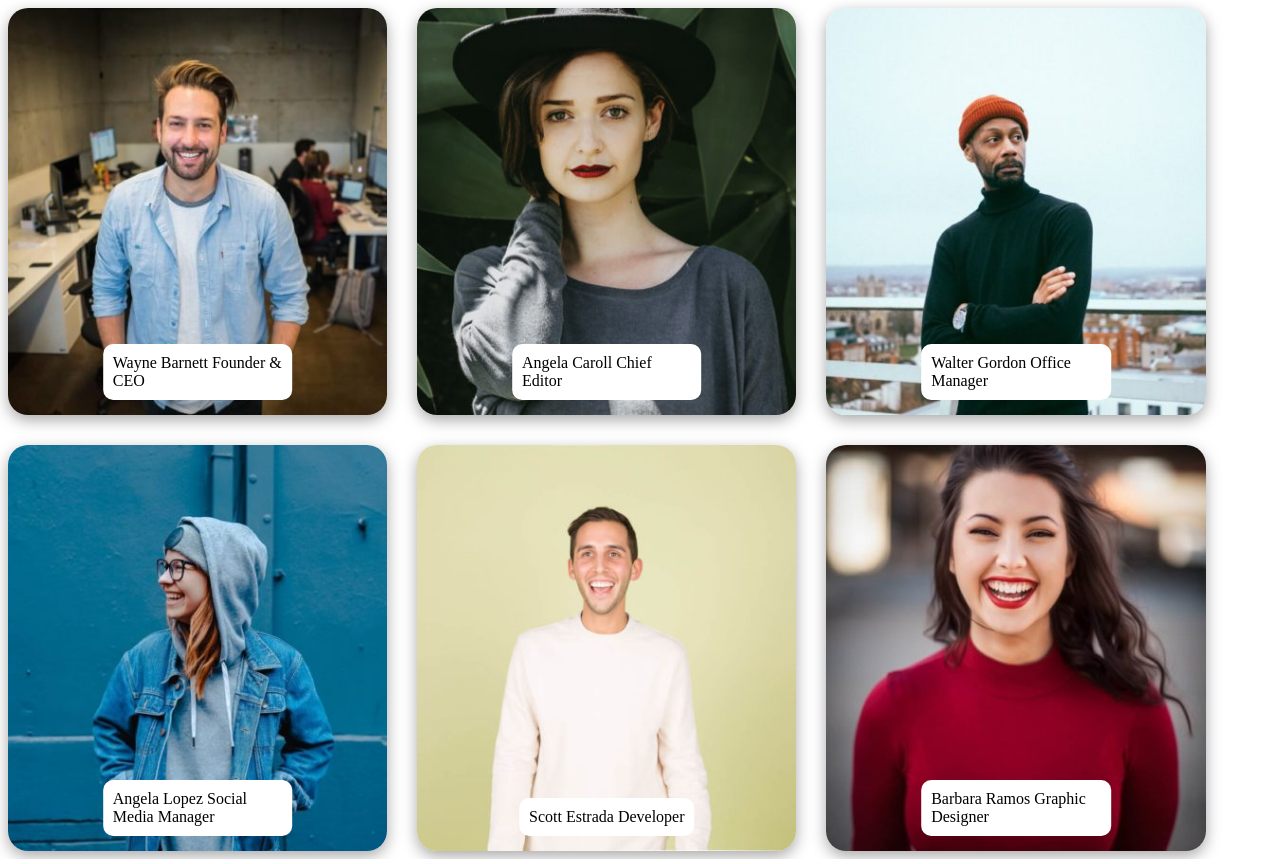
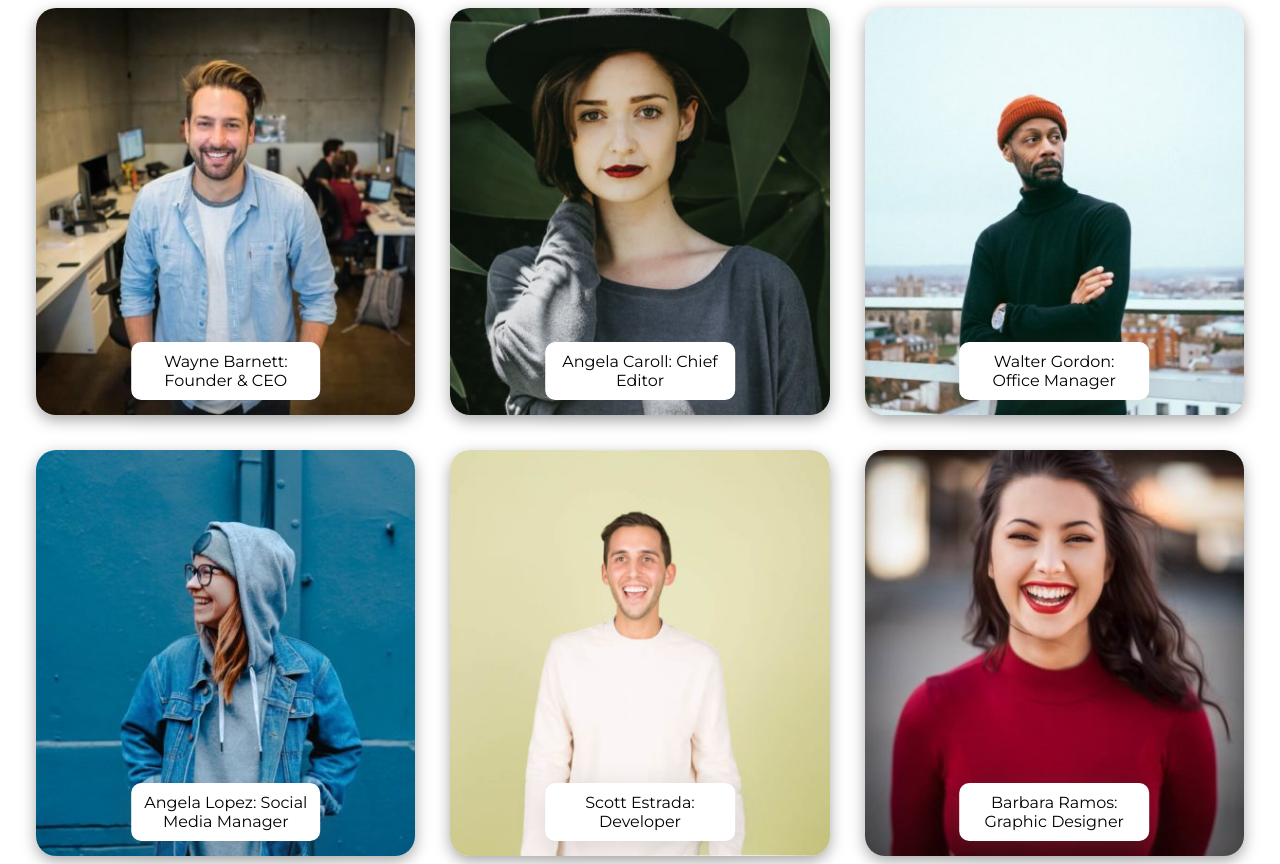
Before and after one commit to MatteoBarducci/js-our-team, a plain HTML site: page index.html in a window 1280 px wide. Drawn offline with Linux system fonts and the light colour scheme.

Commit message:
feat: add details

```diff
--- a/css/style.css
+++ b/css/style.css
@@ -1,7 +1,12 @@
+body{
+    font-family: "Montserrat", sans-serif;
+}
+
 #container{
     display: flex;
     flex-wrap: wrap;
-    gap: 30px;
+    gap: 35px;
+    justify-content: center;
 }
 
 #container div {
@@ -25,5 +30,6 @@ span {
     background-color: white;
     border-radius: 10px;
     padding: 10px;
-    m
+    text-align: center;
+    box-shadow: rgba(100, 100, 111, 0.2) 0px 7px 29px 0px;
 }
--- a/js/script.js
+++ b/js/script.js
@@ -52,5 +52,5 @@ for (let i = 0; i < ourTeam.length; i++){
     container.append(card)
     // La card viene popolata dall'immagine (come immagine)
     // e dalle stringe di role e name
-    card.innerHTML += `<img src="img 2/${thisWorker.img}"><span>${thisWorker.name} ${thisWorker.role}</span>`
+    card.innerHTML += `<img src="img 2/${thisWorker.img}"><span>${thisWorker.name}: ${thisWorker.role}</span>`
 }
```
